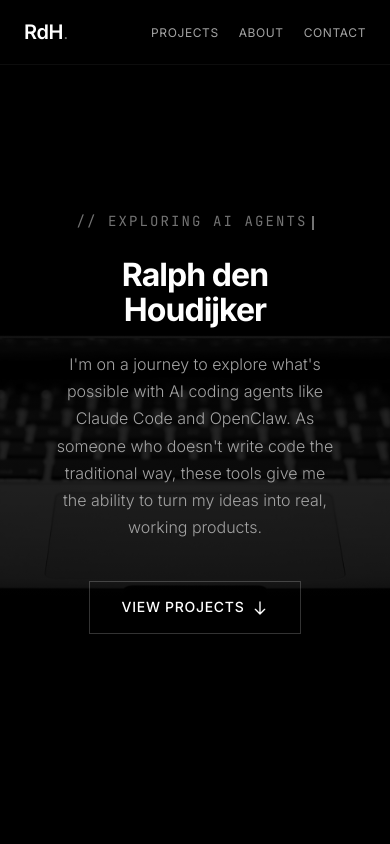
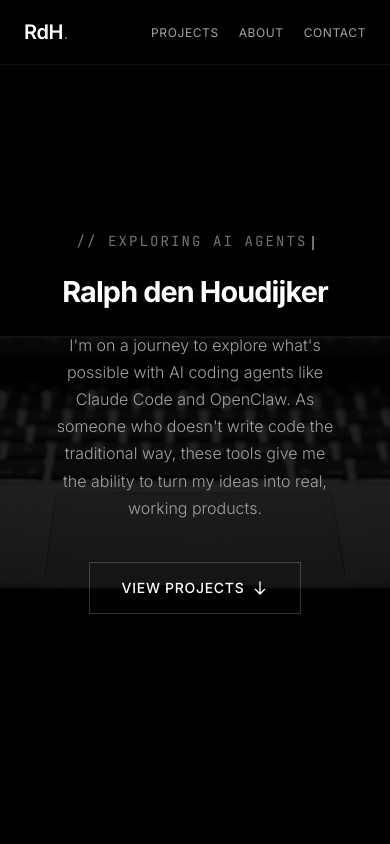
Before and after one commit to RalphdnH/RalphdnH.github.io, a plain HTML site: page index.html in a window 390 px wide. Shown: the top 844 px of the page. Drawn offline with Linux system fonts and the light colour scheme.

Commit message:
Fix hero title flash/reflow during font loading
Use white-space: nowrap and lower clamp minimum (1.8rem) so
"Ralph den Houdijker" always stays on one line at all viewports,
eliminating the layout shift when Inter font swaps in.

Co-Authored-By: Claude Opus 4.6 (1M context) <noreply@anthropic.com>

```diff
--- a/index.html
+++ b/index.html
@@ -173,13 +173,13 @@
         }
 
         .hero h1 {
-            font-size: clamp(2.5rem, 6vw, 5rem);
+            font-size: clamp(1.8rem, 6vw, 5rem);
             font-weight: 700;
             color: var(--white);
             letter-spacing: -0.03em;
             line-height: 1.1;
             margin-bottom: 1.5rem;
-            white-space: normal;
+            white-space: nowrap;
         }
 
         .hero-subtitle {
@@ -586,10 +586,6 @@
         }
 
         @media (max-width: 480px) {
-            .hero h1 {
-                font-size: 2rem;
-            }
-
             .project-card {
                 padding: 1.5rem;
             }
```
